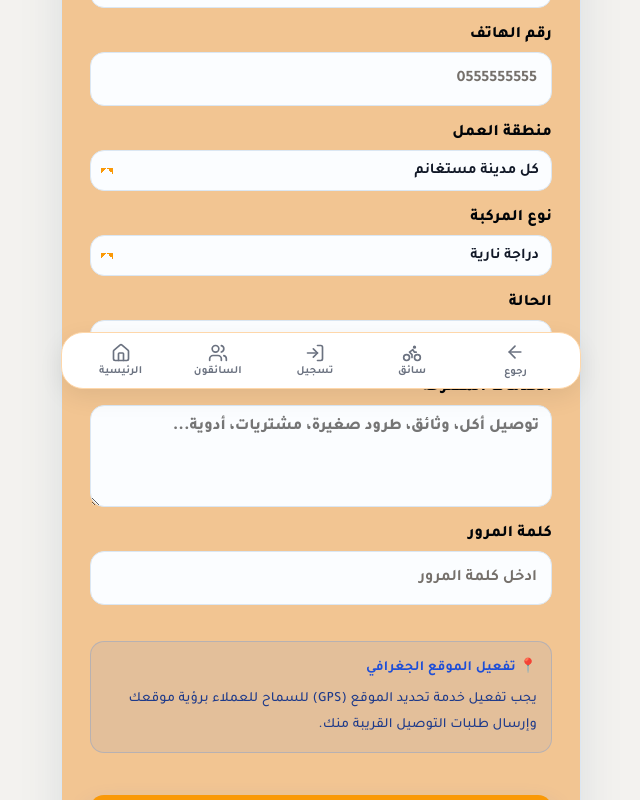
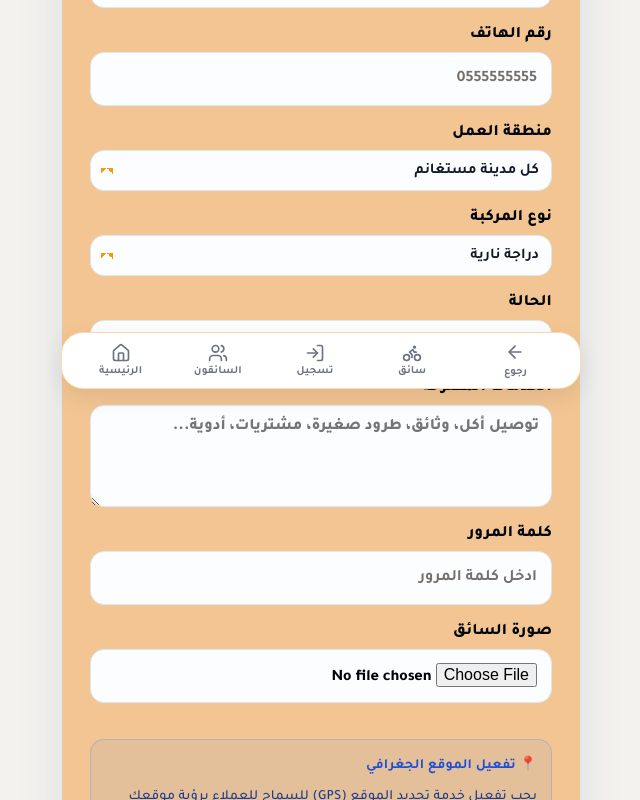
Before and after one commit to loriginalelivraison/FOODMOODOFFICIELLE, a React (Vite) app in the folder livreur-pro/: page /inscription-livreur in a window 1280 px wide. Shown: the part 399-1199 px from the top of the page, without its empty margins (319-959 px from the left). Built offline with nearby package versions, Linux system fonts and the light colour scheme.

Commit message:
add input failed photo

```diff
--- a/livreur-pro/src/pages/CourierRegister.jsx
+++ b/livreur-pro/src/pages/CourierRegister.jsx
@@ -366,6 +366,20 @@ export default function CourierRegister() {
               />
             </label>
 
+                      <label>
+            صورة السائق
+            <input
+              type="file"
+              accept="image/*"
+              onChange={handlePhotoChange}
+            />
+          </label>
+
+          {registerForm.photo && (
+            <p style={{ fontSize: "13px", color: "#15803d", fontWeight: "bold" }}>
+              ✅ تم اختيار الصورة: {registerForm.photo.name}
+            </p>
+          )}
 
             <div
               style={{
```
